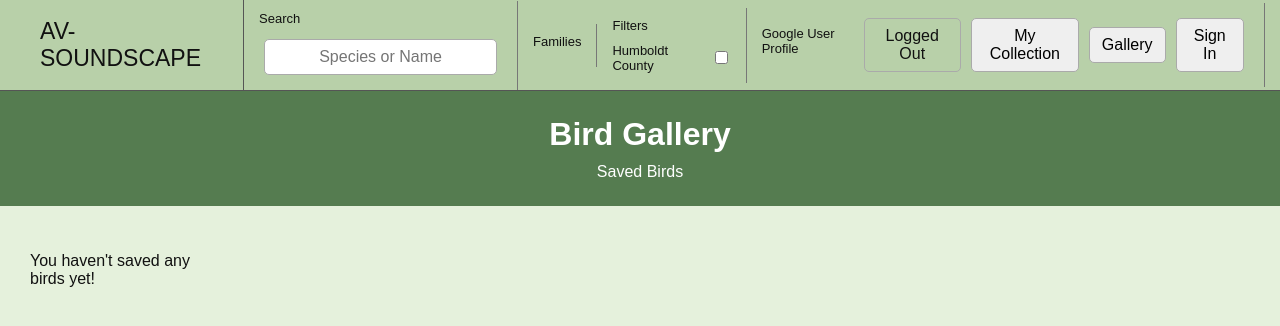
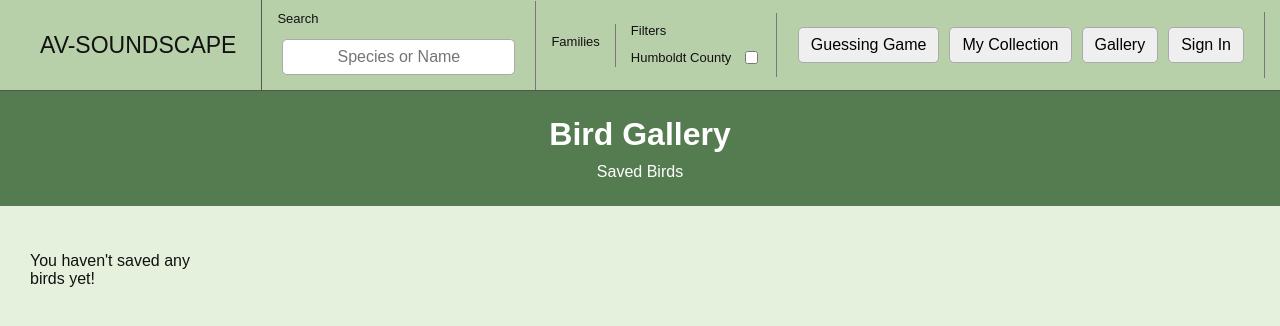
Before and after one commit to BudLou/Open-Science-Research-AV-Soundscape, a plain HTML site: page privateGallery.html in a window 1280 px wide. Drawn offline with Linux system fonts and the light colour scheme; no server answers.

Commit message:
Add button to navigate to guessing game
Added a button for navigating to the guessing game.

```diff
--- a/privateGallery.html
+++ b/privateGallery.html
@@ -97,16 +97,20 @@
             class="sidebar-section"
         >
 
-            <h2 class="sidebar-heading">
-                Google User Profile
-            </h2>
-
-            <p id="login-status" class="account-button">Logged Out</p>
+                        <button
+                id="game-button"
+                class="account-button"
+                type="button"
+                onclick="window.location.href='birdGame.html'"
+            >
+                Guessing Game
+            </button>
 
             <button
                 id="collection-button"
                 class="account-button"
                 type="button"
+                onclick="window.location.href='privateGallery.html'"
             >
                 My Collection
             </button>
```
